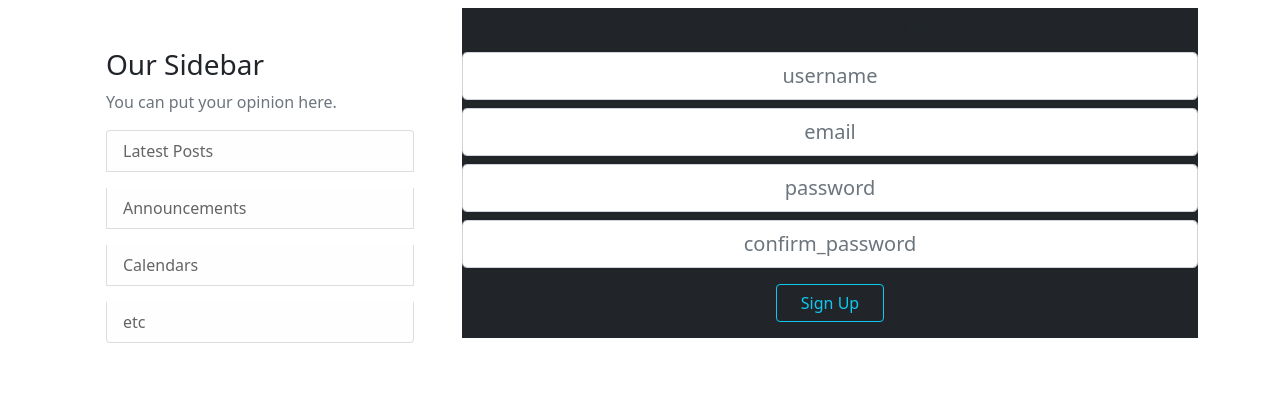
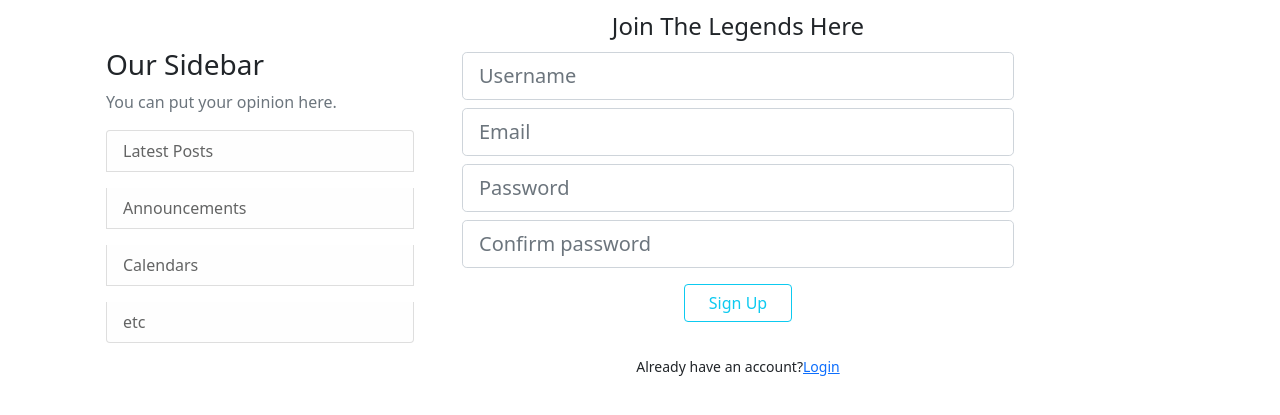
Before and after one commit to Moni-que/OpinionsApp, a Flask app: page /register in a window 1280 px wide. Shown: the part 56-471 px from the top of the page. Run offline with Flask 2, Linux system fonts and the light colour scheme.

Commit message:
add a login link and more styling

```diff
--- a/templates/register.html
+++ b/templates/register.html
@@ -1,21 +1,21 @@
 {% extends "base.html" %}
     {% block content %}
         <div class="content-section text-center">
-            <form class="mt-2 pb-3 bg-dark" method="POST">
+            <form class="mt-2 pb-3 w-75 " method="POST">
                 <fieldset class = "form-group">
                     <!-- {{ form.hidden_tag }} -->
                     <legend>Join The Legends Here</legend>
                     <div class = "form-group">
-                        {{ form.username (class="form-control form-control-lg text-center", placeholder="username") }}
+                        {{ form.username (class="form-control form-control-lg ", placeholder="Username") }}
                     </div>
                     <div class = "form-group">
-                        {{ form.email (class="form-control form-control-lg mt-2 text-center", placeholder="email") }}
+                        {{ form.email (class="form-control form-control-lg mt-2 ", placeholder="Email") }}
                     </div>
                     <div class = "form-group">
-                        {{ form.password (class="form-control form-control-lg mt-2 text-center", placeholder="password") }}
+                        {{ form.password (class="form-control form-control-lg mt-2 ", placeholder="Password") }}
                     </div>
                     <div class = "form-group">
-                        {{ form.confirm_password (class="form-control form-control-lg mt-2 text-center", placeholder="confirm_password") }}
+                        {{ form.confirm_password (class="form-control form-control-lg mt-2 ", placeholder="Confirm password") }}
                     </div>
                     <div class = "form-group">
                         {{ form.submit(class = "btn btn-outline-info mt-3 px-4") }}
@@ -23,5 +23,8 @@
                 </fieldset>
             </form>
         </div>
+        <div class="mt-3 text-center w-75">
+            <small>Already have an account?<a href="{{ url_for('login') }}">Login</a></small>
+        </div>
 
     {% endblock %}
```
